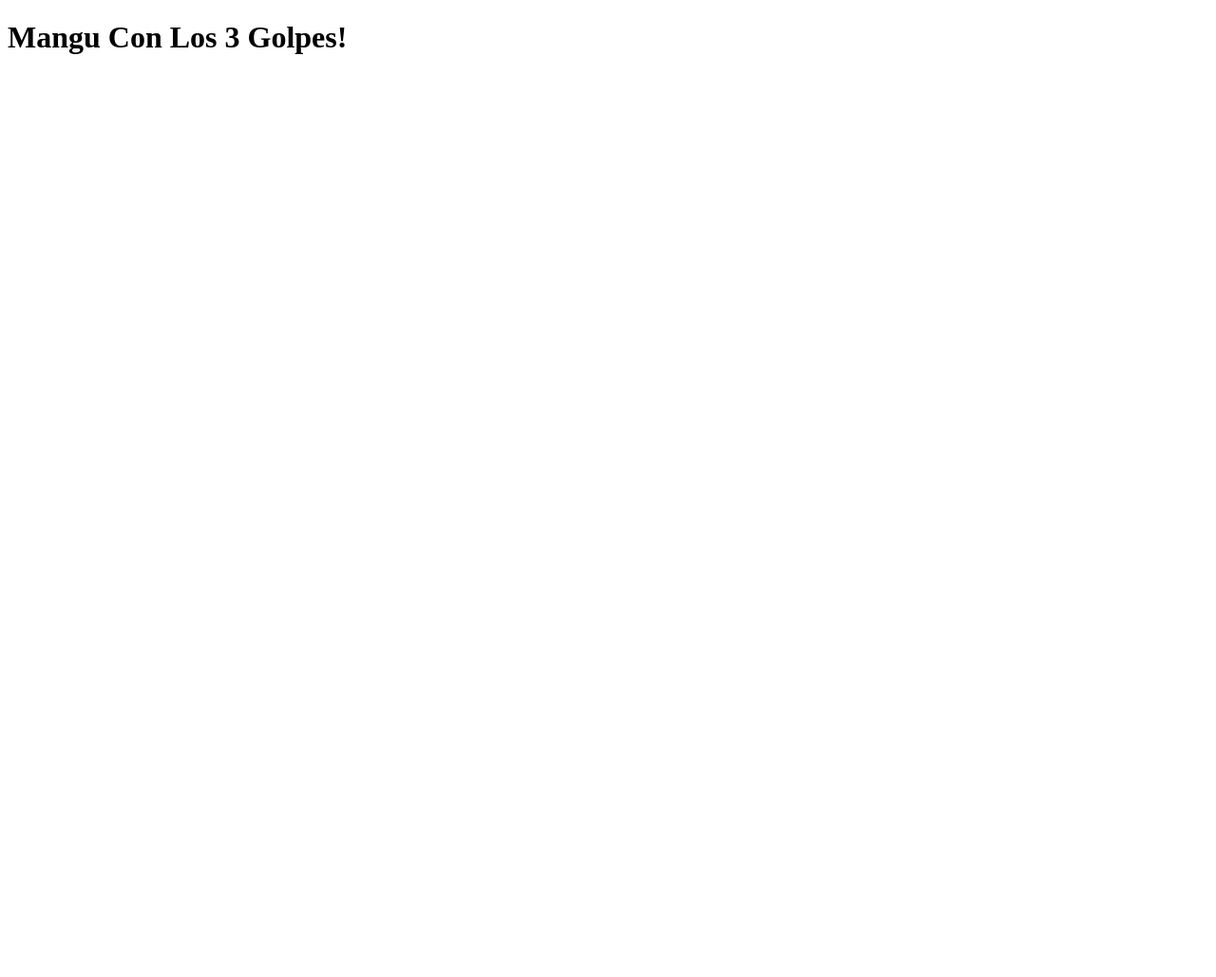
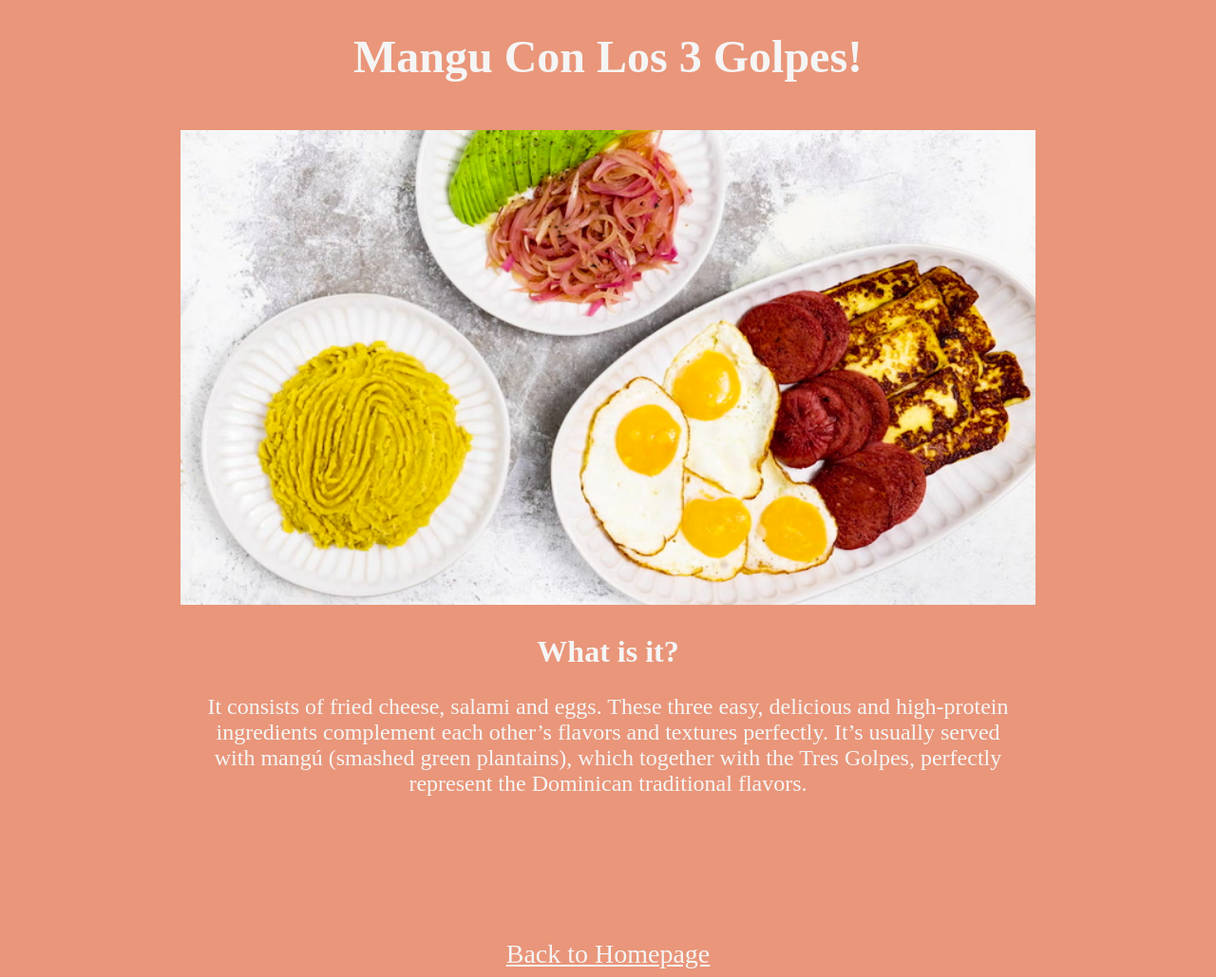
Before and after one commit to 809lenin/odin-recipes-, a plain HTML site: page recipes/mangu-3golpes.html in a window 1280 px wide. Shown: the whole page at 95% size. Before the commit the page ends 800 px from the top, so only its background shows below. Drawn offline with Linux system fonts and the light colour scheme.

Commit message:
Add content to mangu-3golpes.html

```diff
--- a/recipes/mangu-3golpes.html
+++ b/recipes/mangu-3golpes.html
@@ -4,10 +4,28 @@
             <meta charset="utf-8">
             <meta name="viewport" content="width=device-width, initial-scale=1.0">
             <title>Odin Recipes: Mangu Con Los 3 Golpes!</title>
+
+            <style>
+                body {text-align: center; background-color: darksalmon; color:whitesmoke}
+                h1 {font-size: 300%}
+                h2 {font-size: 200%}
+                p {margin-left: 200px; margin-right: 200px; font-size: 150%}
+                a {display: block; margin-top: 150px; color: whitesmoke; font-size: 175%}
+            </style>
         </head>
+
 
 
         <body>
             <h1>Mangu Con Los 3 Golpes!</h1>
+            <br>
+            <img src="../images/muchomangu.jpg" alt="3 Golpes pa todos!" width="900" height="500">
+            <h2>What is it?</h2>
+            <p>
+                It consists of fried cheese, salami and eggs. These three easy, delicious and high-protein ingredients
+                complement each other’s flavors and textures perfectly. It’s usually served with mangú (smashed green
+                plantains), which together with the Tres Golpes, perfectly represent the Dominican traditional flavors.
+            </p>
+            <a  href="../index.html">Back to Homepage</a>
         </body>
     </html>
```
Also changed, not shown: images/mangu3golpes.jpg (added), images/muchomangu.jpg (added), images/redonions.jpg (added).
